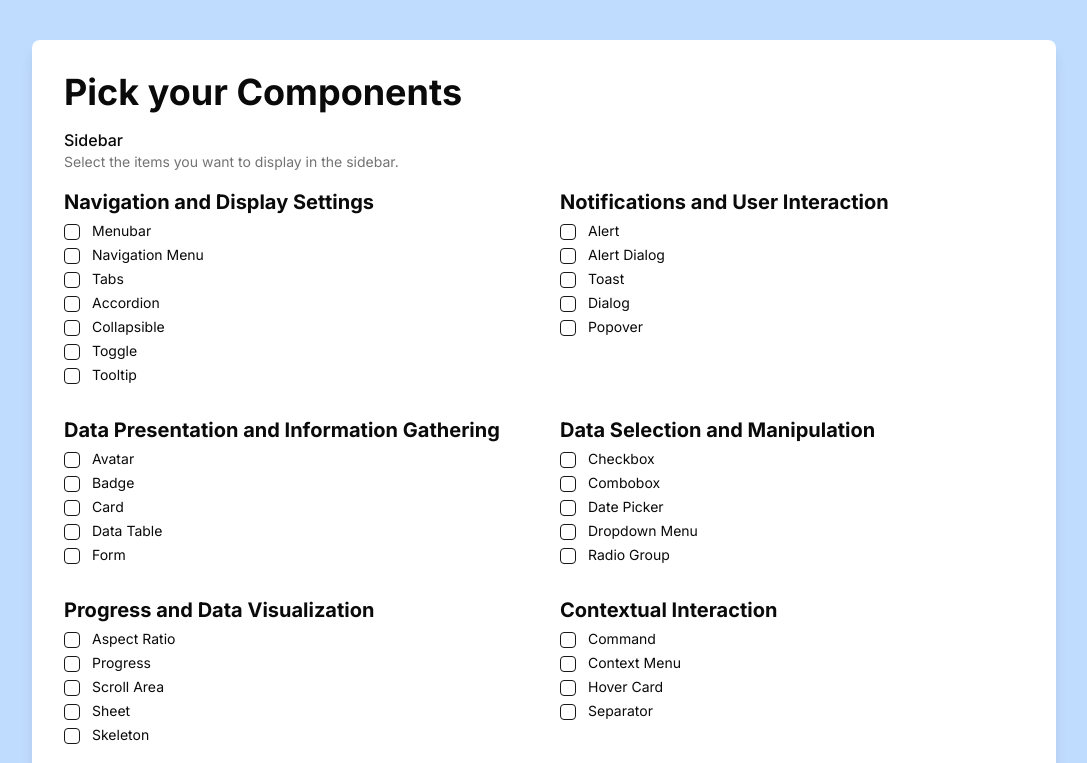
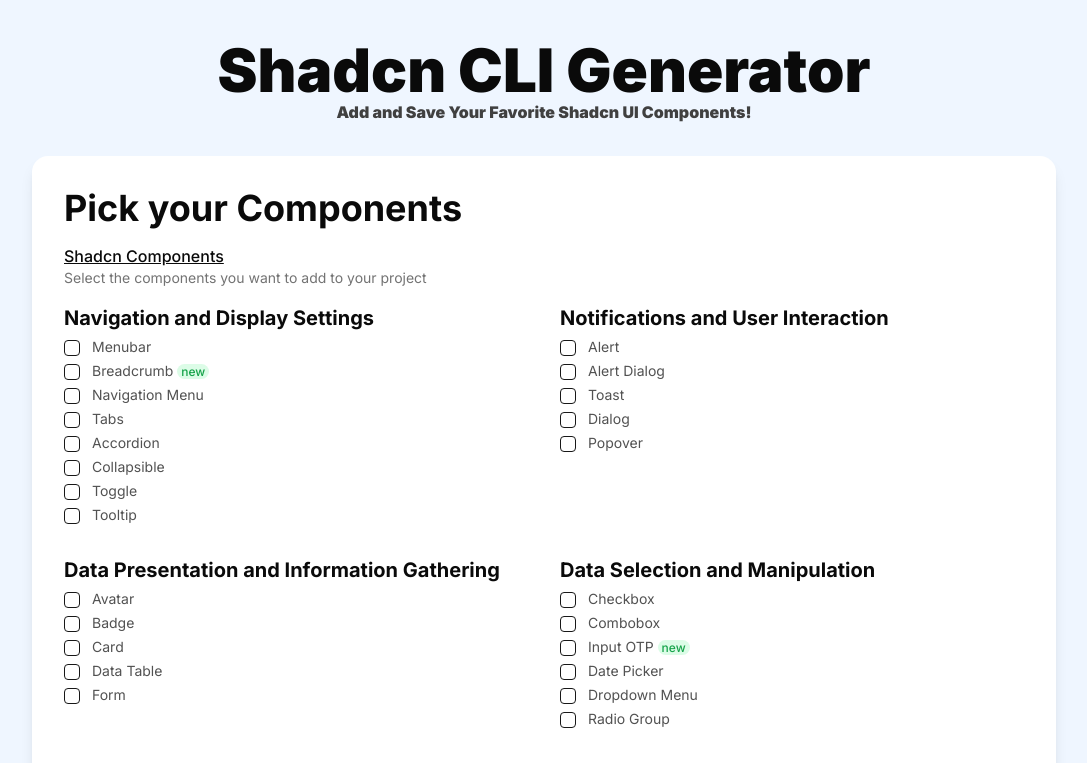
Before and after one commit to agusTrih/Shadcn-cli-generator, a Next.js app: page / in a window 1280 px wide. Shown: the top 763 px of the page, without its empty margins (96-1183 px from the left). Built offline with nearby package versions, Linux system fonts and the light colour scheme.

Commit message:
fead: add content title and description

```diff
--- a/package.json
+++ b/package.json
@@ -14,6 +14,7 @@
     "@radix-ui/react-dialog": "^1.0.5",
     "@radix-ui/react-label": "^2.0.2",
     "@radix-ui/react-slot": "^1.0.2",
+    "@tailwindcss/typography": "^0.5.12",
     "class-variance-authority": "^0.7.0",
     "clsx": "^2.1.0",
     "lucide-react": "^0.365.0",
--- a/src/app/layout.tsx
+++ b/src/app/layout.tsx
@@ -1,6 +1,7 @@
 import type { Metadata } from "next";
 import { Inter } from "next/font/google";
 import "./globals.css";
+import { Toaster } from "@/components/ui/sonner";
 
 const inter = Inter({ subsets: ["latin"] });
 
@@ -15,8 +16,9 @@
 	children: React.ReactNode;
 }>) {
 	return (
-    <html lang="en">
+		<html lang='en'>
 			<body className={inter.className}>{children}</body>
+			<Toaster />
 		</html>
 	);
 }
--- a/src/app/page.tsx
+++ b/src/app/page.tsx
@@ -3,10 +3,32 @@
 
 export default function Home() {
 	return (
-		<div className='bg-blue-200 min-h-screen py-10'>
-			<div className='max-w-5xl mx-auto  bg-white p-8 rounded-lg shadow-lg'>
-				<h2 className='mb-4 text-4xl font-bold'> Pick your Components</h2>
-				<FormGenerateCode />
+		<div className='bg-blue-50 min-h-screen py-10'>
+			<div className='max-w-5xl mx-auto'>
+				<div className='max-w-3xl mx-auto mb-8'>
+					<h1 className='text-6xl font-black text-center '>
+						Shadcn CLI Generator
+					</h1>
+					<p className='text-base font-black text-center mb-4 text-neutral-700'>
+						Add and Save Your Favorite Shadcn UI Components!
+					</p>
+					{/* <div className='prose max-w-full  prose-p:text-neutral-400 text-sm'>
+						<p>
+							Shadcn Component CLI Hub is your go-to platform for discovering,
+							adding, and saving UI components from Shadcn. With its
+							user-friendly interface, you can seamlessly integrate Shadcn
+							extensive collection of components into your projects using the
+							Command Line Interface (CLI). Save your favorite components for
+							future use and boost your UI development productivity with Shadcn
+							Component CLI Hub!
+						</p>
+					</div> */}
+				</div>
+				{/* section form */}
+				<div className='  bg-white p-8 rounded-2xl shadow-lg'>
+					<h2 className='mb-4 text-4xl font-bold'> Pick your Components</h2>
+					<FormGenerateCode />
+				</div>
 			</div>
 		</div>
 	);
--- a/src/components/FormGenerateCode.tsx
+++ b/src/components/FormGenerateCode.tsx
@@ -37,7 +37,6 @@
 	}
 
 	return (
-		<>
 		<Form {...form}>
 			<form onSubmit={form.handleSubmit(onSubmit)} className='space-y-8'>
 				<FormField
@@ -46,18 +45,25 @@
 					render={() => (
 						<FormItem>
 							<div className='mb-4'>
-									<FormLabel className='text-base'>Sidebar</FormLabel>
+								<FormLabel className='text-base'>
+									<a
+										href='https://ui.shadcn.com/docs/components'
+										target='_blank'
+										rel='noopener noreferrer'
+										className='underline'
+									>
+										Shadcn Components
+									</a>{" "}
+								</FormLabel>
 								<FormDescription>
-										Select the items you want to display in the sidebar.
+									Select the components you want to add to your project
 								</FormDescription>
 							</div>
 							<div className='grid grid-cols-2  md:gap-x-4 lg:gap-x-8  gap-y-6'>
 								{componentsList?.map((group) => {
 									return (
 										<div key={group?.id}>
-												<h3 className='font-bold text-xl mb-2'>
-													{group?.title}
-												</h3>
+											<h3 className='font-bold text-xl mb-2'>{group?.title}</h3>
 											<div>
 												{group?.components?.map((component) => {
 													return (
@@ -91,8 +97,13 @@
 																				}}
 																			/>
 																		</FormControl>
-																			<FormLabel className='font-normal'>
-																				{component?.title}
+																		<FormLabel className='font-normal text-neutral-600'>
+																			{component?.title}{" "}
+																			{component?.isNew && (
+																				<span className='bg-green-100 text-green-600 py-0 px-1 rounded-2xl text-xs font-medium'>
+																					new
+																				</span>
+																			)}
 																		</FormLabel>
 																	</FormItem>
 																);
@@ -121,6 +132,5 @@
 				</div>
 			</form>
 		</Form>
-		</>
 	);
 }
--- a/src/components/PopUpCopy.tsx
+++ b/src/components/PopUpCopy.tsx
@@ -24,17 +24,17 @@
 const PopUpCopy: FC<PopUpCopyProps> = ({ items, title }) => {
 	const { copyToClipboard, status } = useCopyToClipboard();
 
-	const codeCLI = "npx shadcn-ui@latest add brown";
+	const codeCLI = `npx shadcn-ui@latest add ${items?.join(" ")}`;
 	return (
 		<Dialog>
 			<DialogTrigger asChild>
-				<Button variant='outline'>{title}</Button>
+				<Button>{title}</Button>
 			</DialogTrigger>
 			<DialogContent className='sm:max-w-md'>
 				<DialogHeader>
-					<DialogTitle>Share link</DialogTitle>
+					<DialogTitle>CLI Ready</DialogTitle>
 					<DialogDescription>
-						Anyone who has this link will be able to view this.
+						Run the following command in your terminal:
 					</DialogDescription>
 				</DialogHeader>
 				<div className='flex items-center space-x-2'>
@@ -57,16 +57,16 @@
 						}}
 					>
 						{status === "success" && (
-							<div className='flex gap-x-1 items-center'>
-								<CheckCircle size={16} />
+							<div className='flex gap-x-1 items-center justify-center'>
+								<CheckCircle size={14} />
 								success
 							</div>
 						)}
 						{status === "error" && <p>Gagal menyalin teks ke clipboard.</p>}
 						{status === "idle" && (
-							<div className='flex gap-x-1'>
+							<div className='flex gap-x-1 items-center'>
 								<span className='sr-only'>Copy</span>
-								<Copy className='h-4 w-4' /> Copy to Clipboard
+								<Copy size={14} /> Copy to Clipboard
 							</div>
 						)}
 					</Button>
--- a/src/data/componentList.ts
+++ b/src/data/componentList.ts
@@ -11,6 +11,13 @@
         title: "Menubar",
         url: "/components/menubar",
         isNew: false
+      },
+      {
+        id: 99,
+        slug: "breadcrumb",
+        title: "Breadcrumb",
+        url: "/components/menubar",
+        isNew: true
       },
       {
         id: 2,
@@ -72,7 +79,7 @@
         slug: "alert-dialog",
         title: "Alert Dialog",
         url: "/components/alert-dialog",
-        isNew: true
+        isNew: false
       },
       {
         id: 10,
@@ -114,7 +121,7 @@
         slug: "badge",
         title: "Badge",
         url: "/components/badge",
-        isNew: true
+        isNew: false
       },
       {
         id: 15,
@@ -155,6 +162,13 @@
         slug: "combobox",
         title: "Combobox",
         url: "/components/combobox",
+        isNew: false
+      },
+      {
+        id: 99,
+        slug: "input-otp",
+        title: "Input OTP",
+        url: "/components/otp",
         isNew: true
       },
       {
@@ -230,7 +244,7 @@
         slug: "command",
         title: "Command",
         url: "/components/command",
-        isNew: true
+        isNew: false
       },
       {
         id: 29,
--- a/src/hooks/useCopyToClipboard.tsx
+++ b/src/hooks/useCopyToClipboard.tsx
@@ -10,22 +10,25 @@
 function useCopyToClipboard(): CopyToClipboardHook {
 	const [status, setStatus] = useState<CopyToClipboardStatus>("idle");
 
-	const copyToClipboard = (text: string): void => {
+	const copyToClipboard = async (text: string): Promise<void> => {
 		setStatus("idle");
 
-		if (typeof navigator !== "undefined" && navigator.clipboard) {
-			navigator.clipboard
-				.writeText(text)
-				.then(() => {
-					setStatus("success");
-				})
-				.catch((error) => {
-					setStatus("error");
-					console.error("Failed to copy text to clipboard:", error);
-				});
-		} else {
+		try {
+			if (navigator.clipboard && navigator.clipboard.writeText) {
+				await navigator.clipboard.writeText(text);
+				setStatus("success");
+			} else {
+				throw new Error("Clipboard API is not available");
+			}
+		} catch (error) {
 			setStatus("error");
-			console.error("Clipboard API is not supported");
+			console.error("Failed to copy text to clipboard:", error);
+		} finally {
+			const TIMEOUT_DELAY_MS = 5000;
+			// Setelah 5 detik, kembalikan status ke 'idle'
+			setTimeout(() => {
+				setStatus("idle");
+			}, TIMEOUT_DELAY_MS);
 		}
 	};
 
--- a/tailwind.config.ts
+++ b/tailwind.config.ts
@@ -1,4 +1,4 @@
-import type { Config } from "tailwindcss"
+import type { Config } from "tailwindcss";
 
 const config = {
   darkMode: ["class"],
@@ -7,7 +7,7 @@
     './components/**/*.{ts,tsx}',
     './app/**/*.{ts,tsx}',
     './src/**/*.{ts,tsx}',
-	],
+  ],
   prefix: "",
   theme: {
     container: {
@@ -74,7 +74,7 @@
       },
     },
   },
-  plugins: [require("tailwindcss-animate")],
-} satisfies Config
+  plugins: [require("tailwindcss-animate"), require('@tailwindcss/typography'),],
+} satisfies Config;
 
-export default config
+export default config;
```
Also changed, not shown: 1 other file (tests, documents, lock files or other folders). Lines whose indentation alone changed are shown as unchanged.
